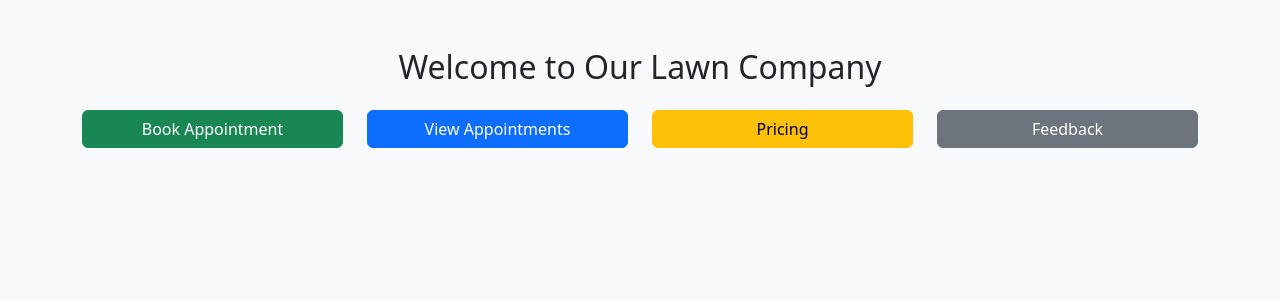
After one commit to JAmericano/lawn-company-project, a Django app: page /dashboard/ in a window 1280 px wide. The commit adds this page. Shown: the top 300 px of the page. Run offline with Django 5.2, Linux system fonts and the light colour scheme.

Commit message:
Added dashboard page and layout

```diff
--- /dev/null
+++ b/lawnApp/templates/lawnApp/dashboard.html
@@ -0,0 +1,35 @@
+<!DOCTYPE html>
+<html>
+<head>
+    <title>Dashboard</title>
+    <link href="https://cdn.jsdelivr.net/npm/bootstrap@5.3.0/dist/css/bootstrap.min.css" rel="stylesheet">
+</head>
+
+<body class="bg-light">
+
+<div class="container mt-5">
+    <h2 class="text-center mb-4">Welcome to Our Lawn Company</h2>
+
+    <div class="row text-center">
+
+        <div class="col-md-3">
+            <a href="#" class="btn btn-success w-100 mb-3">Book Appointment</a>
+        </div>
+
+        <div class="col-md-3">
+            <a href="#" class="btn btn-primary w-100 mb-3">View Appointments</a>
+        </div>
+
+        <div class="col-md-3">
+            <a href="#" class="btn btn-warning w-100 mb-3">Pricing</a>
+        </div>
+
+        <div class="col-md-3">
+            <a href="#" class="btn btn-secondary w-100 mb-3">Feedback</a>
+        </div>
+
+    </div>
+</div>
+
+</body>
+</html>
--- a/lawnApp/templates/lawnApp/login.html
+++ b/lawnApp/templates/lawnApp/login.html
@@ -1,7 +1,7 @@
 <!DOCTYPE html>
 <html>
 <head>
-    <title>Lawn Care Login</title>
+    <title>Welcome to Our Lawn Company</title>
     <link href="https://cdn.jsdelivr.net/npm/bootstrap@5.3.0/dist/css/bootstrap.min.css" rel="stylesheet">
 </head>
 <body class="bg-light">
@@ -10,7 +10,8 @@
             <div class="col-md-4">
                 <div class="card shadow">
                     <div class="card-body">
-                        <h3 class="text-center mb-4">Login</h3>
+                        <h3 class="text-center mb-2">Welcome to Our Lawn Company</h3>
+                        <p class="text-center text-muted mb-4">Please log in to continue</p>
                         <form method="post">
                             {% csrf_token %}
                             {{ form.as_p }}
--- a/lawnApp/urls.py
+++ b/lawnApp/urls.py
@@ -3,6 +3,7 @@ from django.contrib.auth import views as auth_views # Add this
 from . import views
 
 urlpatterns = [
-    path('', views.home, name='home'),
+    path('', auth_views.LoginView.as_view(template_name='lawnApp/login.html'), name='login'),
     path('login/', auth_views.LoginView.as_view(template_name='lawnApp/login.html'), name='login'),
+    path('dashboard/', views.dashboard, name='dashboard'),
 ]
--- a/lawnApp/views.py
+++ b/lawnApp/views.py
@@ -1,5 +1,8 @@
 from django.http import HttpResponse
+from django.shortcuts import render
 
 def home(request):
     return HttpResponse("Welcome to our Lawn Company website!")
-# Create your views here.
+
+def dashboard(request):
+    return render(request, 'lawnApp/dashboard.html')
--- a/lawnProject/settings.py
+++ b/lawnProject/settings.py
@@ -119,3 +119,5 @@ STATIC_URL = 'static/'
 
 LOGIN_REDIRECT_URL = 'home'
 LOGOUT_REDIRECT_URL = 'login'
+
+LOGIN_REDIRECT_URL = '/dashboard/'
```
Also changed, not shown: db.sqlite3.
